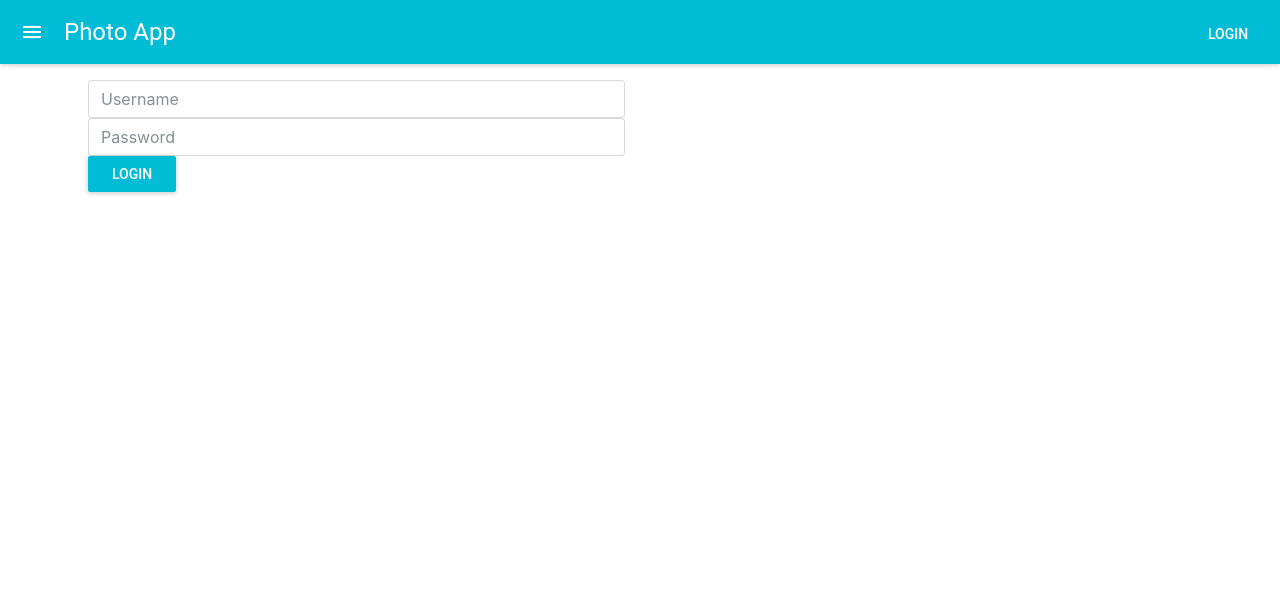
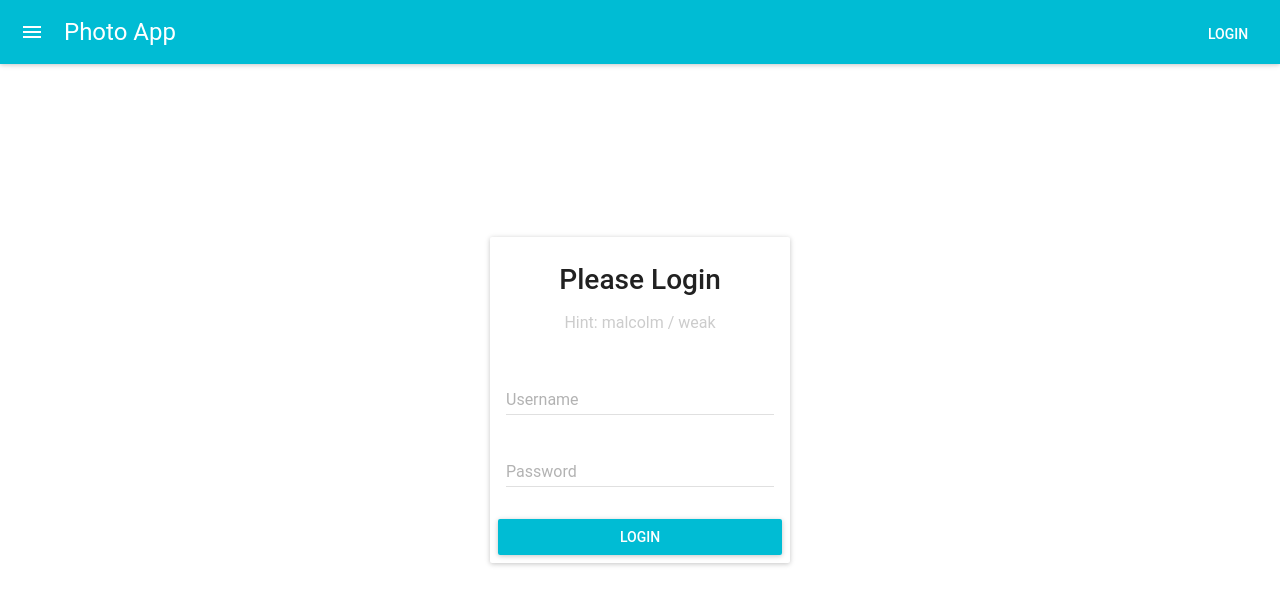
Before and after one commit to tranjt/photo-sharing-app, a React (Create React App) app: page /login-register in a window 1280 px wide. Shown: the top 604 px of the page. Built offline with nearby package versions, Linux system fonts and the light colour scheme; what react-tap-event-plugin would draw is missing.

Commit message:
add loginForm with material ui

```diff
--- a/src/components/LoginForm.js
+++ b/src/components/LoginForm.js
@@ -17,7 +17,7 @@ class LoginForm extends React.Component {
         if (this.props.errorMessage) {
             return (
                 <div className="alert alert-danger">
-                    <strong>Oops!</strong> {this.props.errorMessage}
+                    <strong>Oops!</strong> {this.props.errors.errorMessage}
                 </div>
             );
         }
@@ -25,12 +25,13 @@ class LoginForm extends React.Component {
 
     render() {
 
-        const { handleSubmit } = this.props
+        const { handleSubmit,  } = this.props
+
 
         return (
             <form onSubmit={handleSubmit}>
                 <Field component="input"
-                    name="Username"
+                    name="username"
                     id="username"
                     type="text"
                     placeholder="Username"
@@ -70,5 +71,6 @@ function validate(formProps) {
 
 
 export default reduxForm({
-    form: "signin"
+    form: "signin",
+    validate
 })(LoginForm);
--- /dev/null
+++ b/src/components/LoginFormMUI.js
@@ -0,0 +1,143 @@
+import React from "react";
+import { Field, reduxForm } from 'redux-form'
+import RaisedButton from 'material-ui/RaisedButton';
+import '../styles/bootstrap.min.css'
+import '../App.css'
+
+import TextField from 'material-ui/TextField'
+import { Card, CardActions } from 'material-ui/Card';
+// import FlatButton from 'material-ui/FlatButton';
+
+// const styles = {
+//     master: { flex: 1, padding: '10px', paddingLeft: "268px", background: "#f1f1f1", height: "90vh" },
+//     masterWrap: { paddingTop: 64 },
+//     drawer: { height: 'calc(100% - 64px)', top: 64 },
+//     appBar: { position: "fixed" }
+// }
+
+
+const styles = {
+    main: {
+        display: 'flex',
+        flexDirection: 'column',
+        minHeight: '100vh',
+        alignItems: 'center',
+        justifyContent: 'center',
+    },
+    card: {
+        minWidth: 300,
+    },
+    avatar: {
+        margin: '1em',
+        textAlign: 'center ',
+    },
+    form: {
+        padding: '0 1em 1em 1em',
+    },
+    input: {
+        display: 'flex',
+    },
+    hint: {
+        textAlign: 'center',
+        marginTop: '1em',
+        color: '#ccc',
+    },
+    login: {
+        textAlign: 'center',
+        marginTop: '1em',
+
+    },
+};
+
+const renderTextField = ({
+    input,
+    label,
+    meta: { touched, error },
+    ...custom
+  }) =>
+    <TextField
+        hintText={label}
+        floatingLabelText={label}
+        errorText={touched && error}
+        {...input}
+        {...custom}
+        fullWidth
+    />
+
+
+class LoginFormMUI extends React.Component {
+
+    renderAlert() {
+        if (this.props.errorMessage) {
+            return (
+                <div className="alert alert-danger">
+                    <strong>Oops!</strong> {this.props.errorMessage}
+                </div>
+            );
+        }
+    }
+
+    render() {
+
+        const { handleSubmit } = this.props
+
+        return (
+
+            <div style={{ ...styles.main }}>
+                <Card style={styles.card}>
+
+                    <form onSubmit={handleSubmit}>
+                        <div style={styles.form}>
+                            <h3 style={styles.login}>Please Login</h3>
+                            <p style={styles.hint}>Hint: malcolm / weak</p>
+
+                            <div style={styles.input} >
+                                <Field
+                                    name="username"
+                                    component={renderTextField}
+                                    label="Username"
+                                />
+                            </div>
+                            <div style={styles.input}>
+                                <Field
+                                    name="password"
+                                    component={renderTextField}
+                                    type="password"
+                                    label="Password"
+                                />
+                            </div>
+                        </div>
+                        <CardActions>
+                            <RaisedButton type="submit" label="login" className="button-submit" primary={true} fullWidth />
+                        </CardActions>
+                    </form>
+                </Card>
+
+            </div>
+
+        );
+    }
+}
+
+
+// formProps are form fields values
+function validate(values) {
+    const errors = {};
+
+    if (!values.username) {
+        errors.username = "Please enter an username"
+    }
+
+    if (!values.password) {
+        errors.password = "Please enter an password"
+    }
+
+    return errors;
+}
+
+
+
+export default reduxForm({
+    form: "signin",
+    validate
+})(LoginFormMUI);
--- a/src/components/auth/LoginRegister.js
+++ b/src/components/auth/LoginRegister.js
@@ -4,6 +4,7 @@ import { Field, reduxForm } from 'redux-form'
 import { signinUser } from "../../actions/actions";
 import RaisedButton from 'material-ui/RaisedButton';
 import LoginForm from "../LoginForm";
+import LoginFormMUI from "../LoginFormMUI";
 import '../../styles/bootstrap.min.css'
 import '../../App.css'
 const styles = {
@@ -46,13 +47,7 @@ class LoginRegister extends React.Component {
 
     render() {
         return (
-            <div className="container loginForm">
-                <div class="row">
-                    <div class="col-md-6 col-md-offset-3">
-                        <LoginForm  onSubmit={this.handFormSubmit.bind(this)} />
-                    </div>
-                </div>
-            </div >
+            <LoginFormMUI  onSubmit={this.handFormSubmit.bind(this)} />
         );
     }
 }
```
Also changed, not shown: src/components/auth/LoginRegister.1.js (deleted, +0 -164 lines).
